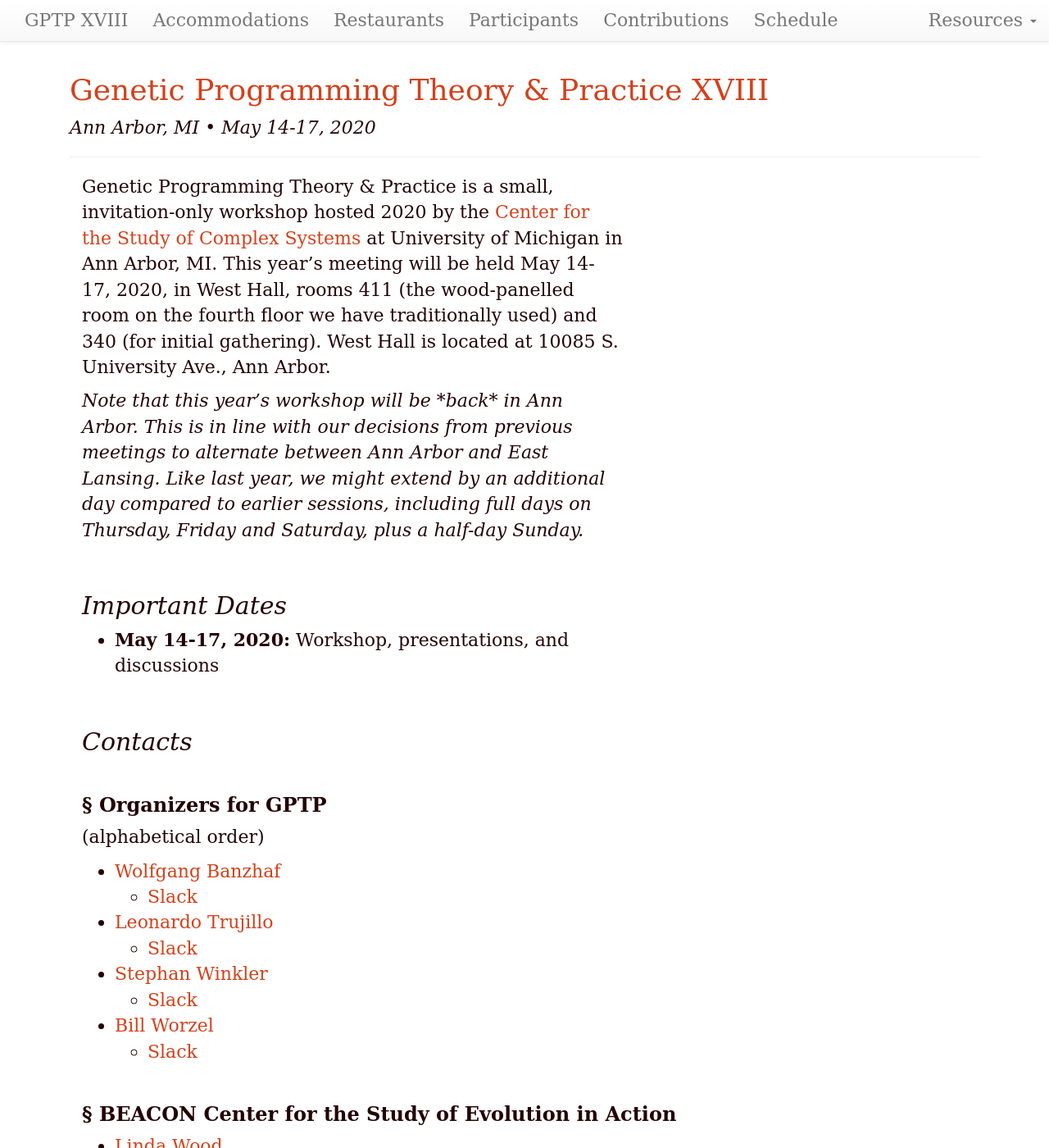
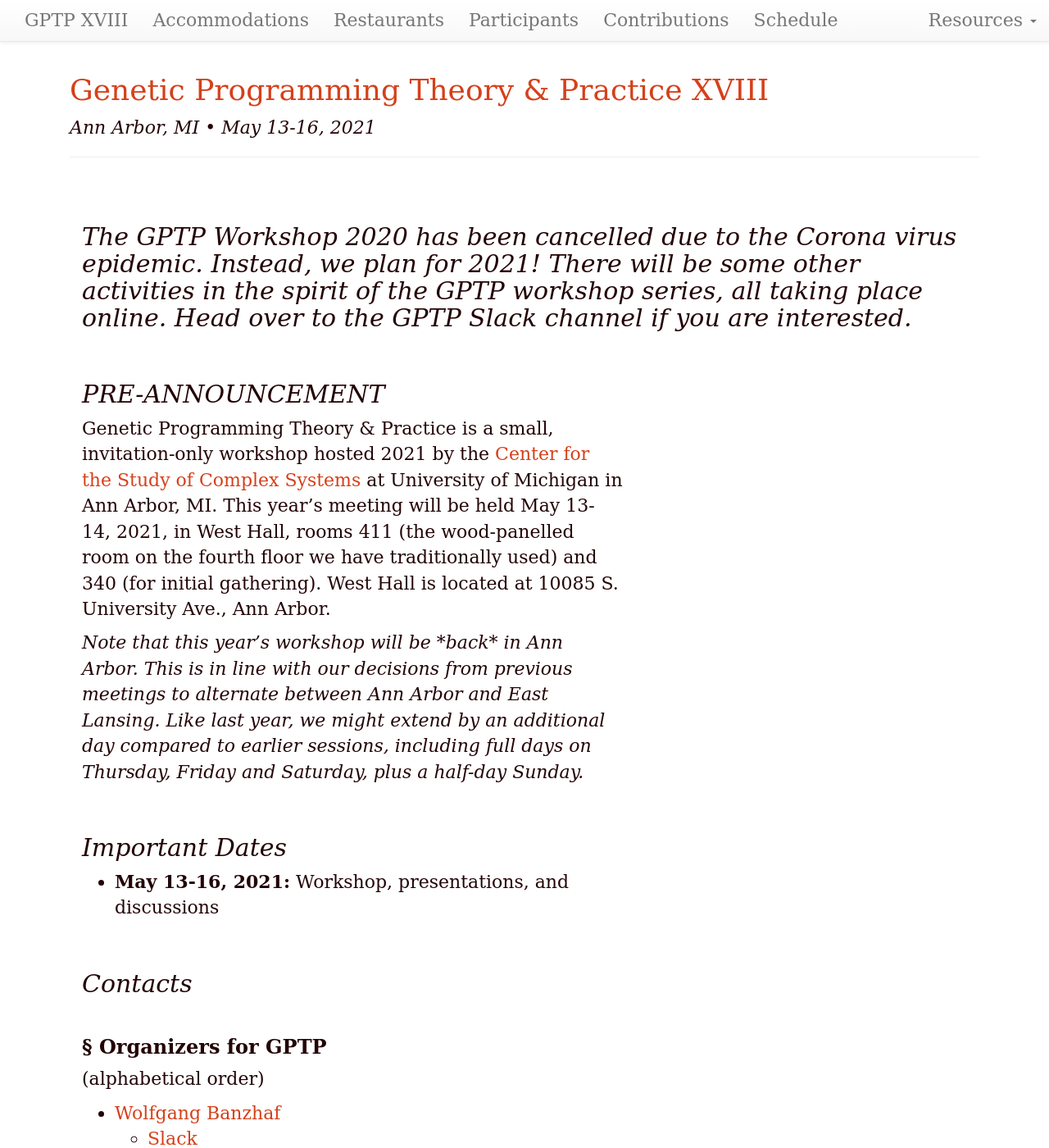
Before and after one commit to GPTP-workshop/gptp-workshop.github.io, a Jekyll site: the page built from index.md, in a window 1280 px wide and 1400 px high. Shown: the whole window at 82% size. Built offline with Jekyll 4.4.1, drawn with Linux system fonts in a browser that asks for light colours; our own code applies the rules of GitHub Pages for plain Markdown files; some of the changed text lies outside the part shown.

Commit message:
Update index.md

```diff
--- a/index.md
+++ b/index.md
@@ -1,16 +1,20 @@
 ---
 layout: default
-updated: "Feb 26, 2020"
+updated: "Mar 13, 2020"
 roman: "XVIII"
-dates: "May 14-17, 2020"
+dates: "May 13-16, 2021"
 ---
-Genetic Programming Theory & Practice is a small, invitation-only workshop hosted 2020 by the [Center for the Study of Complex Systems](https://lsa.umich.edu/cscs) at University of Michigan in Ann Arbor, MI. This year's meeting will be held May 14-17, 2020, in West Hall, rooms 411 (the wood-panelled room on the fourth floor we have traditionally used) and 340 (for initial gathering). West Hall is located at 10085 S. University Ave., Ann Arbor.
+## The GPTP Workshop 2020 has been cancelled due to the Corona virus epidemic. Instead, we plan for 2021! There will be some other activities in the spirit of the GPTP workshop series, all taking place online. Head over to the GPTP Slack channel if you are interested.
+
+## PRE-ANNOUNCEMENT
+
+Genetic Programming Theory & Practice is a small, invitation-only workshop hosted 2021 by the [Center for the Study of Complex Systems](https://lsa.umich.edu/cscs) at University of Michigan in Ann Arbor, MI. This year's meeting will be held May 13-14, 2021, in West Hall, rooms 411 (the wood-panelled room on the fourth floor we have traditionally used) and 340 (for initial gathering). West Hall is located at 10085 S. University Ave., Ann Arbor.
 
 _Note that this year's workshop will be *back* in Ann Arbor. This is in line with our decisions from previous meetings to alternate between Ann Arbor and East Lansing. Like last year, we might extend by an additional day compared to earlier sessions, including full days on Thursday, Friday and Saturday, plus a half-day Sunday._
 
 ## Important Dates
 
-- **May 14-17, 2020:** Workshop, presentations, and discussions
+- **May 13-16, 2021:** Workshop, presentations, and discussions
 
 ## Contacts
 
@@ -27,14 +31,14 @@ _Note that this year's workshop will be *back* in Ann Arbor. This is in line wit
 - [Bill Worzel](https://www.spartaninnovations.org/bill-worzel)
     - [Slack](https://gptp-workshops.slack.com/messages/@bill_w/)
 
-### BEACON Center for the Study of Evolution in Action
+### Center for the Study of Complex Systems (CSCS)
 
 - [Linda Wood](https://lsa.umich.edu/cscs/people/staff/linmwood.html)
 
 ### Social Media
 
 - An invitation-only [Slack channel](http://gptp-workshops.slack.com) has been set up for simplifying and consolidating shared and private communication among participants and organizers.
-- Twitter hashtag: [`#gptp2020`](https://twitter.com/search?f=tweets&q=%23gptp2020) (click to search for recent items)
+- Twitter hashtag: [`#gptp2021`](https://twitter.com/search?f=tweets&q=%23gptp2021) (click to search for recent items)
 
 ## Food
 
@@ -46,7 +50,7 @@ A light breakfast of pastries, fresh fruit, meats, cream cheese, yoghurt and cof
 
 ## Meeting Location
 
-The 2020 meeting location will be again on the main campus of the University of Michigan, Ann Arbor, MI. Details are currently being worked out.
+The 2021 meeting location will be again on the main campus of the University of Michigan, Ann Arbor, MI. Details are currently being worked out.
 
 A (for-fee) parking garage is available nearby.
 
```
